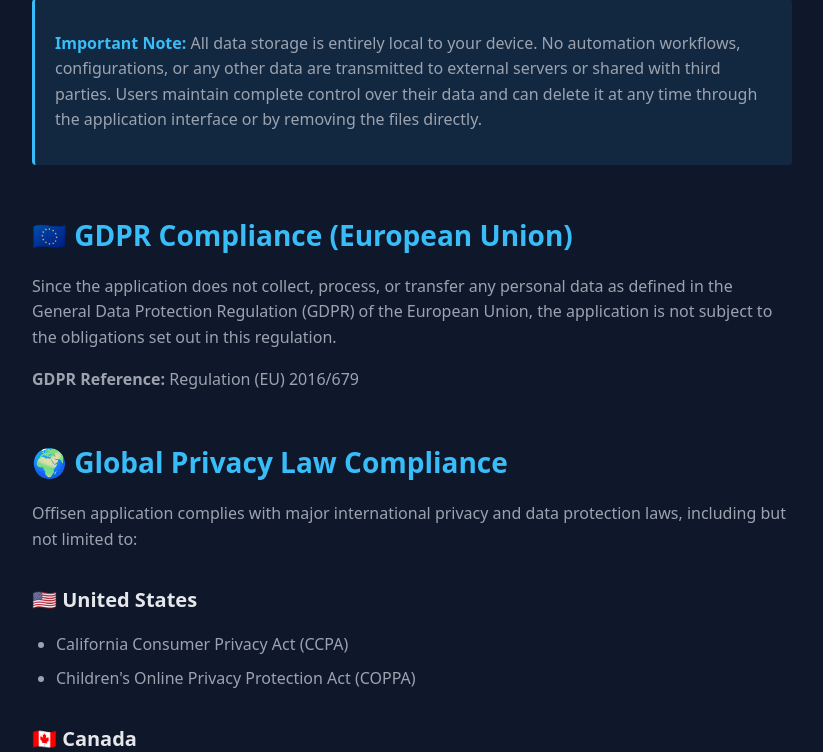
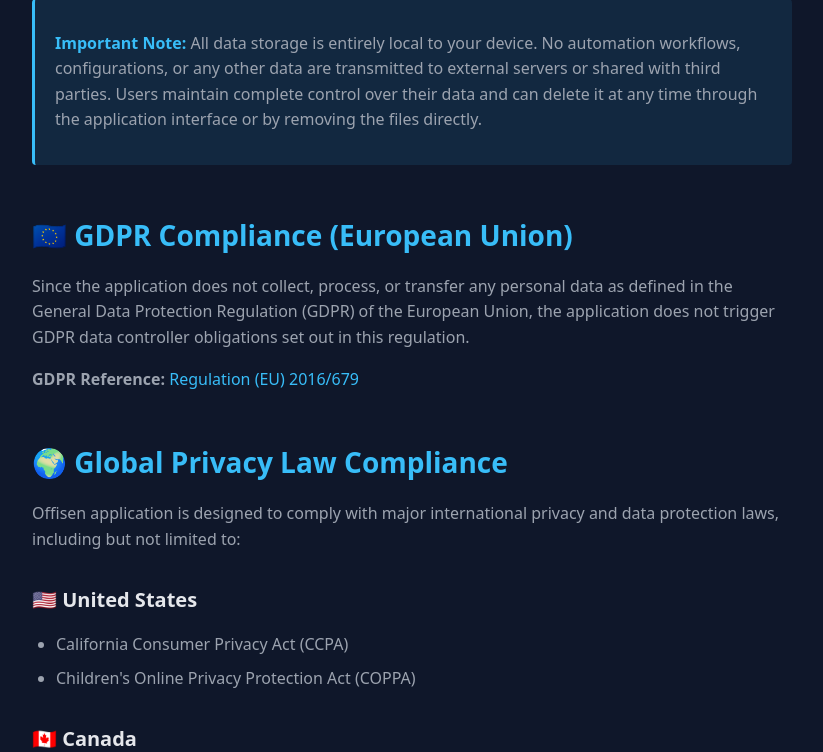
Before and after one commit to rudolfmend/Offisen-WebPage, a PHP site: page /privacy-policy.html in a window 1280 px wide. Shown: the part 1610-2362 px from the top of the page, without its empty margins (228-1051 px from the left). Run offline with PHP 8.4, Linux system fonts and the light colour scheme; some libraries are stand-ins or nearby versions.

Commit message:
text GDPR

```diff
--- a/CSS/style.css
+++ b/CSS/style.css
@@ -404,7 +404,7 @@ footer {
   display: grid;
   grid-template-columns: repeat(auto-fit, minmax(200px, 1fr));
   gap: 32px;
-  margin-bottom: 32px;
+  margin-bottom: 150px;
 }
 
 .footer-section h4 {
--- a/privacy-policy.html
+++ b/privacy-policy.html
@@ -16,15 +16,6 @@
 
   <!-- Theme Color -->
   <meta name="theme-color" content="#38bdf8">
-
-  <!-- Microsoft Clarity -->
-  <script type="text/javascript">
-  (function(c,l,a,r,i,t,y){
-      c[a]=c[a]||function(){(c[a].q=c[a].q||[]).push(arguments)};
-      t=l.createElement(r);t.async=1;t.src="https://www.clarity.ms/tag/"+i;
-      y=l.getElementsByTagName(r)[0];y.parentNode.insertBefore(t,y);
-  })(window, document, "clarity", "script", "um2e8gehvi");
-  </script>
 
   <!-- Open Graph / Facebook -->
   <meta property="og:type" content="website">
@@ -298,16 +289,22 @@
         <h2 id="gdpr-heading"><span aria-hidden="true">🇪🇺</span> GDPR Compliance (European Union)</h2>
         <p>
           Since the application does not collect, process, or transfer any personal data as defined in the
-          General Data Protection Regulation (GDPR) of the European Union, the application is not subject
-          to the obligations set out in this regulation.
+          General Data Protection Regulation (GDPR) of the European Union, the application does not trigger GDPR data controller obligations
+          set out in this regulation.
         </p>
-        <p><strong>GDPR Reference:</strong> Regulation (EU) 2016/679</p>
+        <p>
+          <strong>GDPR Reference:</strong>
+          <a href="https://eur-lex.europa.eu/eli/reg/2016/679/oj/eng" target="_blank" rel="noopener">
+                  Regulation (EU) 2016/679
+          </a>
+        </p>
+
       </section>
 
       <section aria-labelledby="global-compliance-heading">
         <h2 id="global-compliance-heading"><span aria-hidden="true">🌍</span> Global Privacy Law Compliance</h2>
         <p>
-          Offisen application complies with major international privacy and data protection laws,
+          Offisen application is designed to comply with major international privacy and data protection laws,
           including but not limited to:
         </p>
 
@@ -423,23 +420,23 @@
           you can contact us at:
         </p>
         <p>
-          <strong>Email:</strong> <a href="/cdn-cgi/l/email-protection#83eaede5ecc3ece5e5eaf0e6edade2f3f3" aria-label="Send email to info@offisen.app"><span class="__cf_email__" data-cfemail="91f8fff7fed1fef7f7f8e2f4ffbff0e1e1">[email&#160;protected]</span></a>
+          <strong>Email:</strong>
+          <a href="mailto:info@offisen.app">info@offisen.app</a>
         </p>
         <p>
-          <strong>Subject Line:</strong> Offisen - Privacy Policy Inquiry
+          <strong>Subject Line:</strong>
+          Offisen - Privacy Policy Inquiry
         </p>
       </section>
 
     </main>
 
     <footer role="contentinfo">
-      <p>&copy; 2025 Offisen. All rights reserved.</p>
 
-        <a href="/index.html">Back to Offisen</a>
-        <p>Designed by Rudolf Mendzezof</p>
+        <a href="/index.html">Back to main page</a>
+        <p>&copy; 2025 Offisen. &nbsp; All rights reserved. &nbsp; Designed by Rudolf Mendzezof</p>
         </div>
     </footer>
     </div>
-    <script data-cfasync="false" src="/cdn-cgi/scripts/5c5dd728/cloudflare-static/email-decode.min.js"></script>
 </body>
 </html>
```
Also changed, not shown: index.html (+4 -10 lines).
